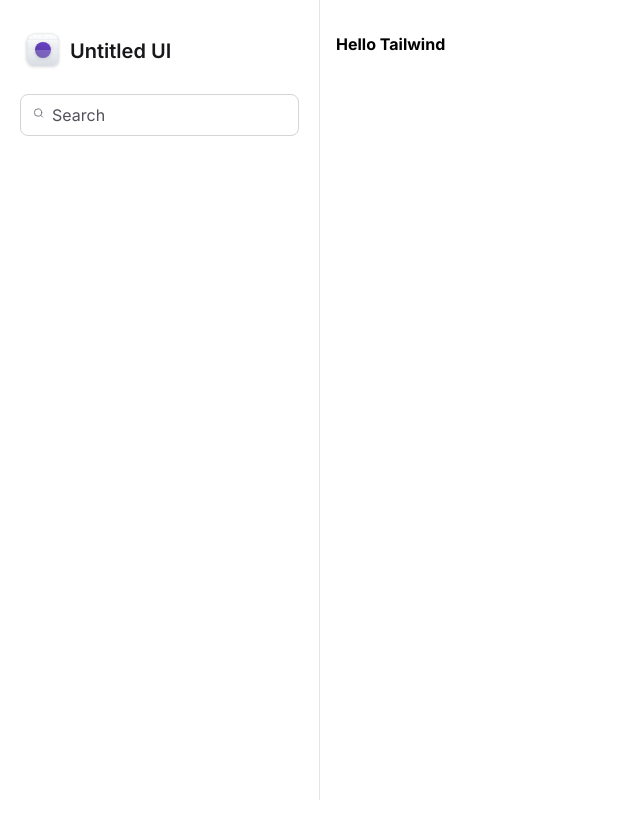
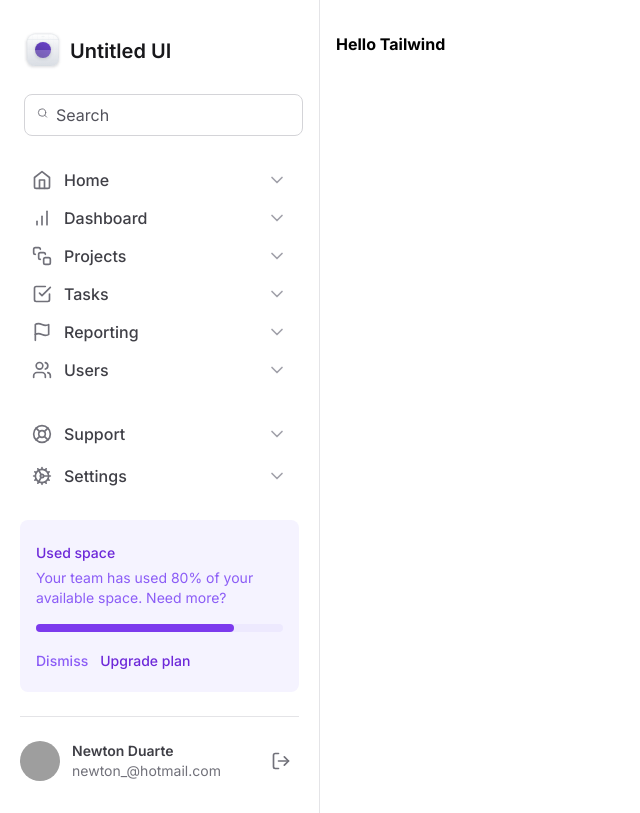
Before and after one commit to Newton-Duarte/ignite-tailwind, a Next.js app: page / in a window 1280 px wide. Shown: the whole page, without its empty margins (0-640 px from the left). Built offline with nearby package versions, Linux system fonts and the light colour scheme; grey boxes are pictures that could not be loaded.

Commit message:
feat: add profile component

```diff
--- /dev/null
+++ b/src/components/Sidebar/Profile.tsx
@@ -0,0 +1,24 @@
+import { LogOut } from 'lucide-react'
+
+export function Profile() {
+  return (
+    <div className="grid grid-cols-profile items-center gap-3">
+      <img
+        src="https://github.com/newton-duarte.png"
+        alt="newton duarte github avatar"
+        className="h-10 w-10 rounded-full"
+      />
+      <div className="flex flex-col truncate">
+        <span className="text-sm font-semibold text-zinc-700">
+          Newton Duarte
+        </span>
+        <span className="trucante text-sm text-zinc-500">
+          newton_@hotmail.com
+        </span>
+      </div>
+      <button type="button" className="ml-auto rounded-md p-2 hover:bg-zinc-50">
+        <LogOut className="h-5 w-5 text-zinc-500" />
+      </button>
+    </div>
+  )
+}
--- a/src/components/Sidebar/index.tsx
+++ b/src/components/Sidebar/index.tsx
@@ -1,12 +1,25 @@
-import { Search } from 'lucide-react'
+import {
+  BarChart,
+  CheckSquare,
+  Cog,
+  Flag,
+  Home,
+  LifeBuoy,
+  Search,
+  SquareStack,
+  Users,
+} from 'lucide-react'
 import { Logo } from './Logo'
+import { NavItem } from './NavItem'
+import { UsedSpaceWidget } from './UsedSpaceWidget'
+import { Profile } from './Profile'
 
 export function Sidebar() {
   return (
-    <aside className="space-y-6 border-r border-zinc-200 px-5 py-8">
+    <aside className="flex flex-col gap-6 border-r border-zinc-200 px-5 py-8">
       <Logo />
 
-      <div className="item-center shadow-ms flex w-full gap-2 rounded-lg border border-zinc-300 px-3 py-2">
+      <div className="item-center shadow-ms mx-1 flex w-full gap-2 rounded-lg border border-zinc-300 px-3 py-2">
         <Search className="h-5 w-5 text-zinc-500" />
         <input
           type="text"
@@ -14,6 +27,28 @@
           className="flex-1 border-0 bg-transparent p-0 text-zinc-900 placeholder-zinc-600"
         />
       </div>
+
+      <nav className="-space-y-0.5">
+        <NavItem title="Home" icon={Home} />
+        <NavItem title="Dashboard" icon={BarChart} />
+        <NavItem title="Projects" icon={SquareStack} />
+        <NavItem title="Tasks" icon={CheckSquare} />
+        <NavItem title="Reporting" icon={Flag} />
+        <NavItem title="Users" icon={Users} />
+      </nav>
+
+      <div className="mt-auto flex flex-col gap-6">
+        <nav className="space-y-0.5">
+          <NavItem title="Support" icon={LifeBuoy} />
+          <NavItem title="Settings" icon={Cog} />
+        </nav>
+
+        <UsedSpaceWidget />
+
+        <div className="h-px bg-zinc-200"></div>
+
+        <Profile />
+      </div>
     </aside>
   )
 }
--- a/tailwind.config.ts
+++ b/tailwind.config.ts
@@ -6,6 +6,7 @@
     extend: {
       gridTemplateColumns: {
         app: 'minmax(18rem, 20rem) 1fr',
+        profile: 'max-content 1fr max-content',
       },
     },
   },
```
